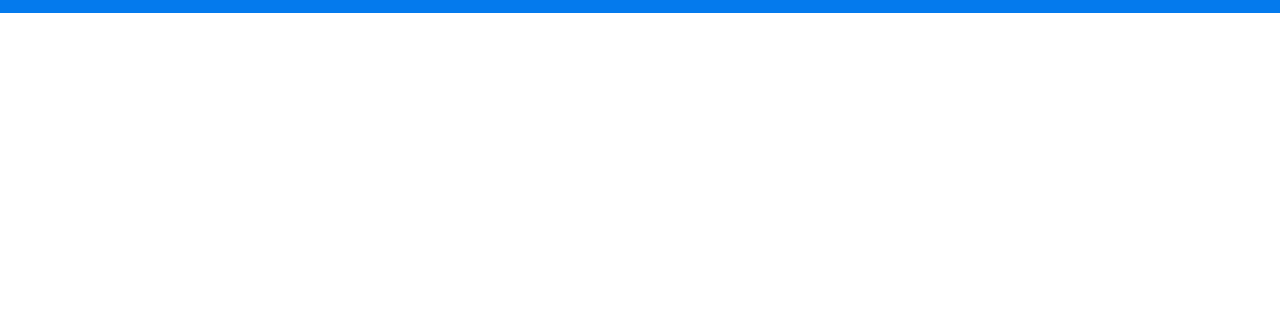
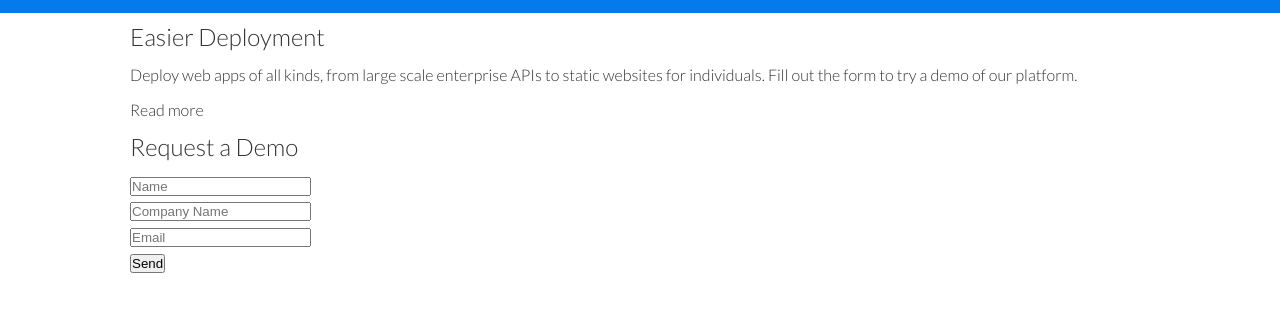
Before and after one commit to MohamadShariat/loruki, a plain HTML site: page index.html in a window 1280 px wide. Shown: the part 57-368 px from the top of the page. Drawn offline with Linux system fonts and the light colour scheme.

Commit message:
the showcase html section is added

```diff
--- a/index.html
+++ b/index.html
@@ -13,6 +13,7 @@
 </head>
 
 <body>
+
     <!-- Navbar -->
     <div class="navbar">
         <div class="container flex">
@@ -27,6 +28,36 @@
         </div>
     </div>
 
+    <!-- Showcase -->
+    <section class="showcase">
+        <div class="container grid">
+            <div class="showcase-text">
+                <h1>Easier Deployment</h1>
+                <p>
+                    Deploy web apps of all kinds, from large scale enterprise APIs to static websites for individuals.
+                    Fill out the form to try a demo of our platform.
+                </p>
+                <a href="./css/features.html" class="btn btn-outline">Read more</a>
+            </div>
+            <div class="showcase-form card">
+                <h2>Request a Demo</h2>
+                <form>
+                    <div class="form-control">
+                        <input type="text" name="name" placeholder="Name" required>
+                    </div>
+                    <div class="form-control">
+                        <input type="text" name="Company" placeholder="Company Name" required>
+                    </div>
+                    <div class="form-control">
+                        <input type="email" name="email" placeholder="Email" required>
+                    </div>
+                    <input type="submit" value="Send" class="btn btn-primary">
+                </form>
+
+            </div>
+        </div>
+    </section>
+
 </body>
 
 </html>
```
